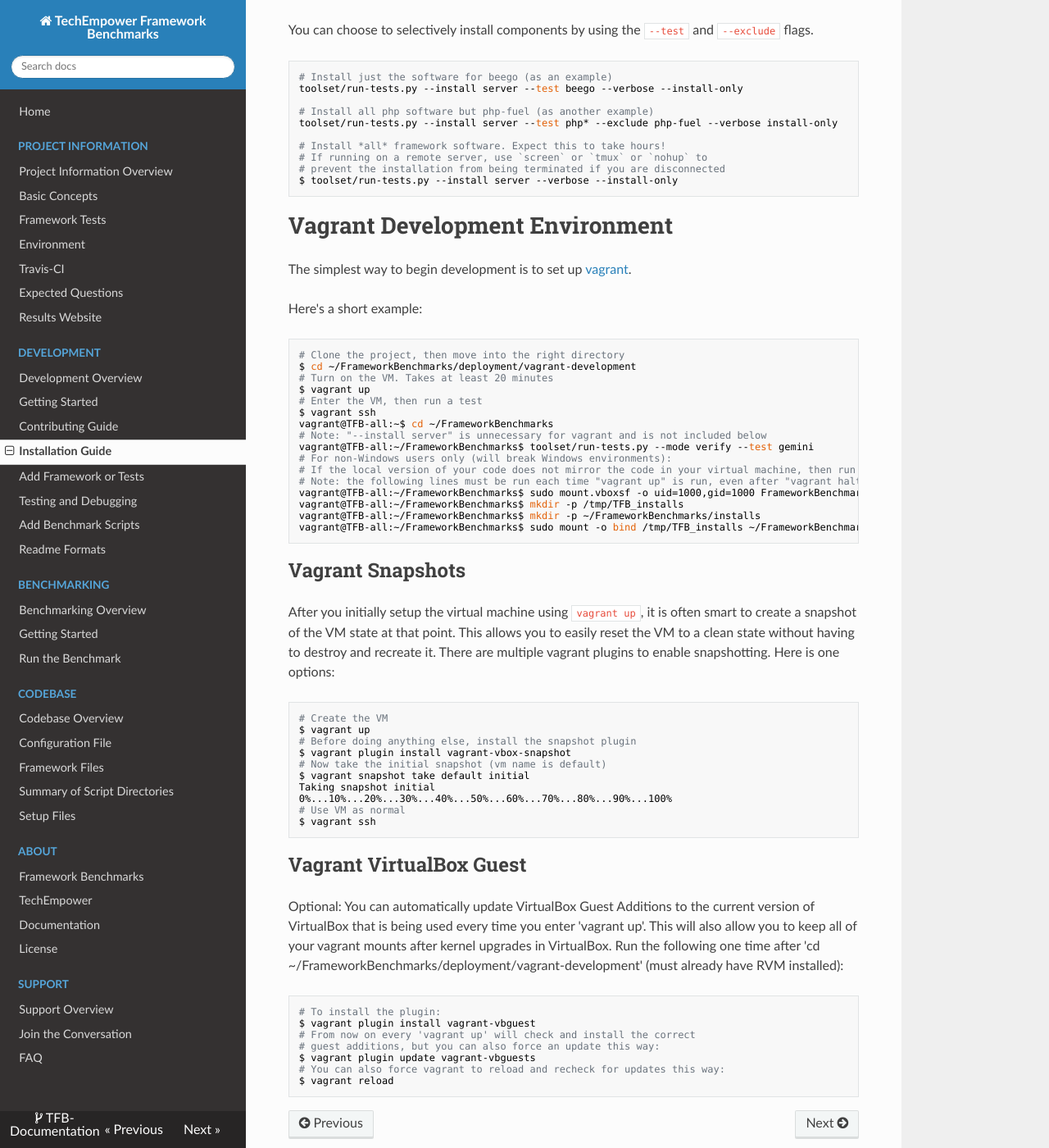
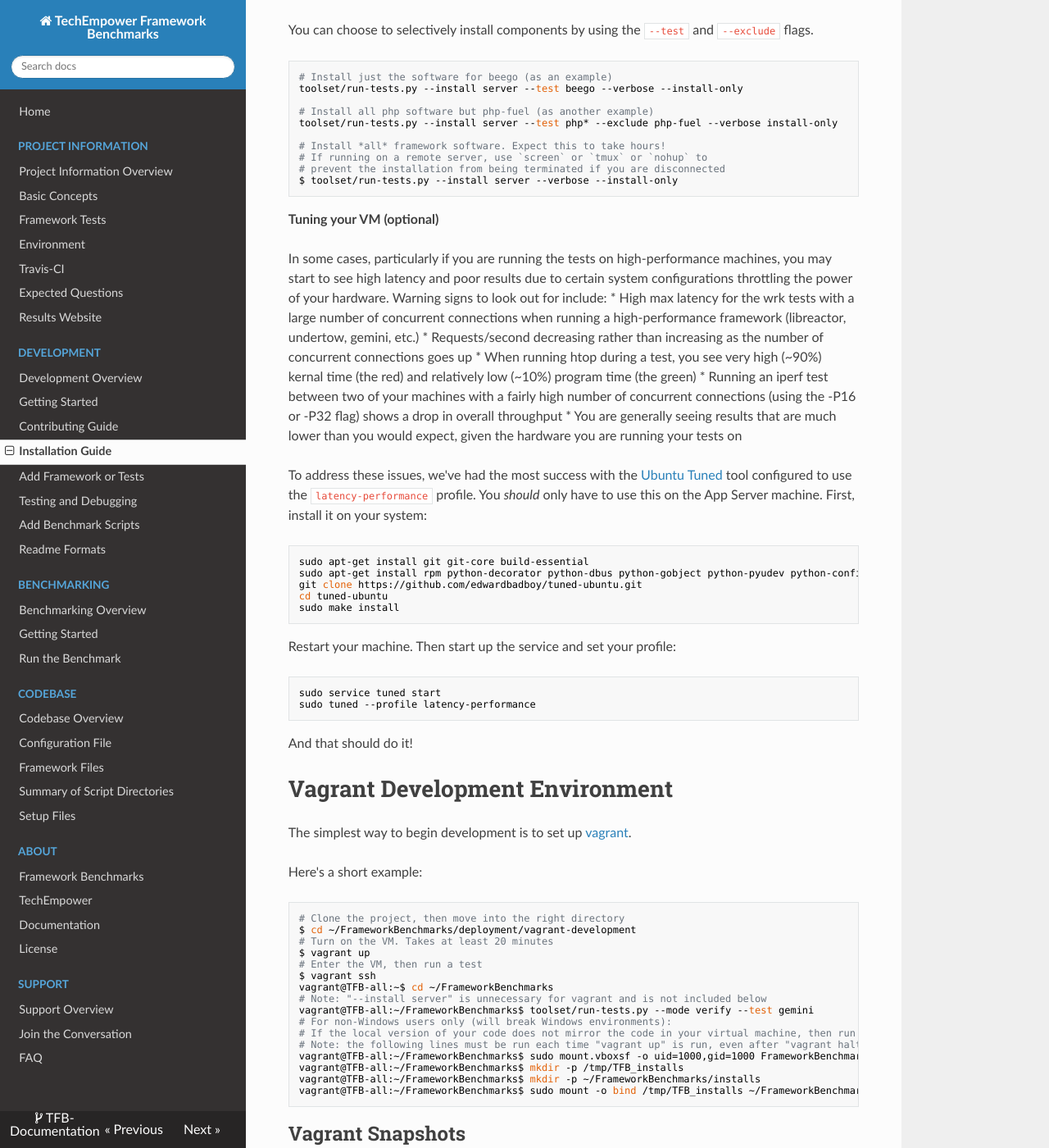
Before and after one commit to nbrady-techempower/TFB-Documentation, an MkDocs documentation site: the page built from docs/Development/Installation-Guide.md, in a window 1280 px wide and 1400 px high, scrolled down 3422 px. Shown: the whole window at 82% size. Built offline with MkDocs 1.6.1, drawn with Linux system fonts in a browser that asks for light colours; nearby versions of some CDN libraries; old or Windows-style settings are respelled for this version of MkDocs.

Commit message:
adds information about using Ubuntu Tuned

````diff
--- a/docs/Development/Installation-Guide.md
+++ b/docs/Development/Installation-Guide.md
@@ -200,6 +200,33 @@ toolset/run-tests.py --install server --test php* --exclude php-fuel --verbose i
 $ toolset/run-tests.py --install server --verbose --install-only
 ```
 
+**Tuning your VM (optional)**
+
+In some cases, particularly if you are running the tests on high-performance machines, you may start to see high latency and poor results due to certain system configurations throttling the power of your hardware. Warning signs to look out for include:
+* High max latency for the wrk tests with a large number of concurrent connections when running a high-performance framework (libreactor, undertow, gemini, etc.)
+* Requests/second decreasing rather than increasing as the number of concurrent connections goes up
+* When running htop during a test, you see very high (~90%) kernal time (the red) and relatively low (~10%) program time (the green)
+* Running an iperf test between two of your machines with a fairly high number of concurrent connections (using the -P16 or -P32 flag) shows a drop in overall throughput
+* You are generally seeing results that are much lower than you would expect, given the hardware you are running your
+tests on
+
+To address these issues, we've had the most success with the [Ubuntu Tuned](https://github.com/edwardbadboy/tuned-ubuntu) tool configured to use the `latency-performance` profile. You *should* only have to use this on the App Server machine. First, install it on your system:
+```bash
+sudo apt-get install git git-core build-essential
+sudo apt-get install rpm python-decorator python-dbus python-gobject python-pyudev python-configobj
+git clone https://github.com/edwardbadboy/tuned-ubuntu.git
+cd tuned-ubuntu
+sudo make install
+```
+
+Restart your machine. Then start up the service and set your profile:
+```bash
+sudo service tuned start
+sudo tuned --profile latency-performance
+```
+
+And that should do it!
+
 # Vagrant Development Environment
 
 The simplest way to begin development is to set up [vagrant](https://www.vagrantup.com/).
````
